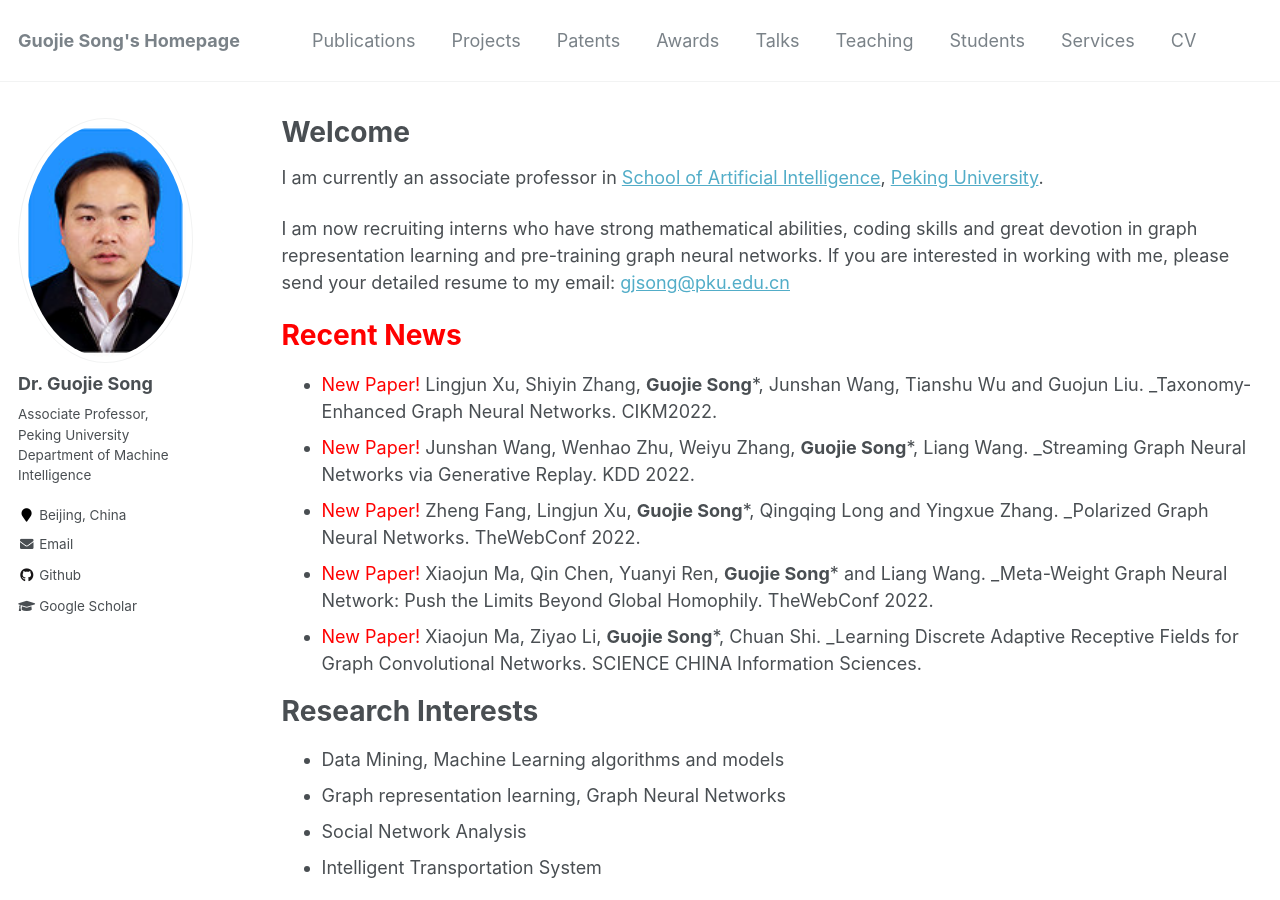
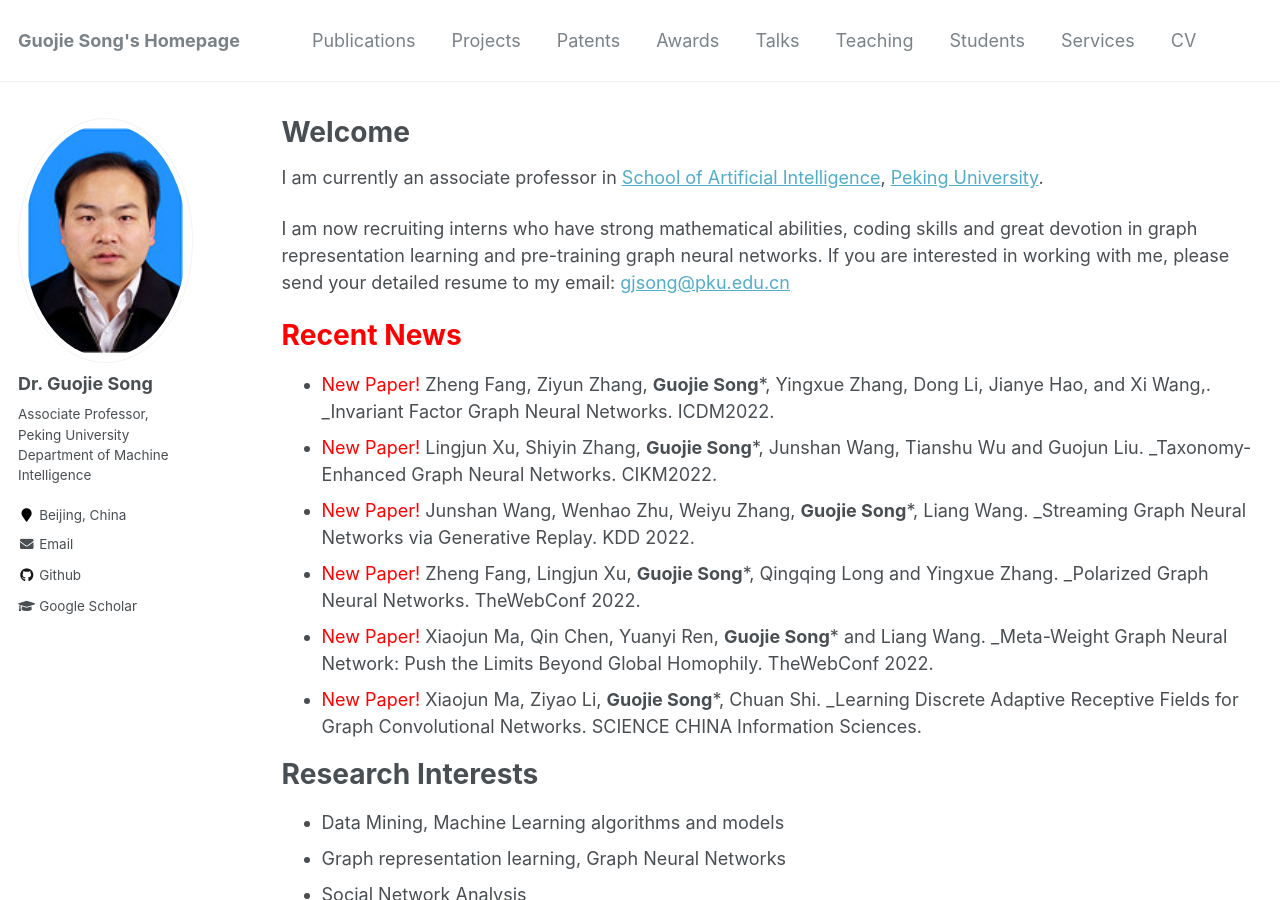
Before and after one commit to gjsong-pku/gjsong-pku.github.io, a Jekyll site: the page built from _pages/about.md, in a window 1280 px wide and 900 px high. Built offline with Jekyll 4.4.1, drawn with Linux system fonts in a browser that asks for light colours.

Commit message:
Update about.md

```diff
--- a/_pages/about.md
+++ b/_pages/about.md
@@ -16,6 +16,7 @@ I am now recruiting interns who have strong mathematical abilities, coding skill
 
 <span style='color:red'>Recent News</span>
 ======
+- <span style="color:red">New Paper!</span> Zheng Fang, Ziyun Zhang, **Guojie Song***, Yingxue Zhang, Dong Li, Jianye Hao, and Xi Wang,. _Invariant Factor Graph Neural Networks. ICDM2022.
 - <span style="color:red">New Paper!</span> Lingjun Xu, Shiyin Zhang, **Guojie Song***, Junshan Wang, Tianshu Wu and Guojun Liu. _Taxonomy-Enhanced Graph Neural Networks. CIKM2022.
 - <span style="color:red">New Paper!</span>	Junshan Wang, Wenhao Zhu, Weiyu Zhang, **Guojie Song***, Liang Wang. _Streaming Graph Neural Networks via Generative Replay. KDD 2022.
 - <span style="color:red">New Paper!</span> Zheng Fang, Lingjun Xu, **Guojie Song***, Qingqing Long and Yingxue Zhang. _Polarized Graph Neural Networks. TheWebConf 2022.
```
